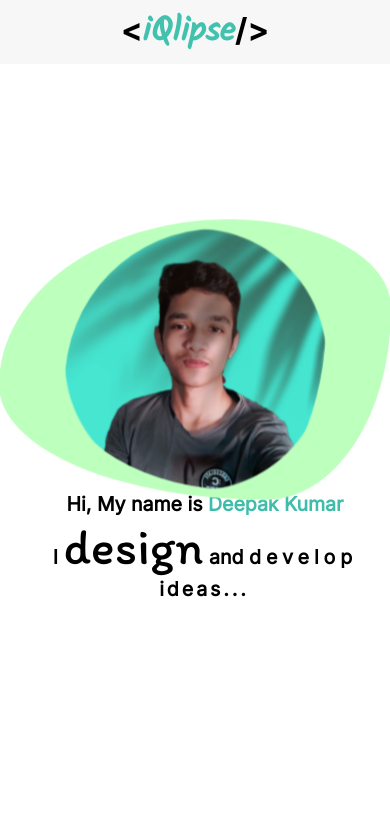
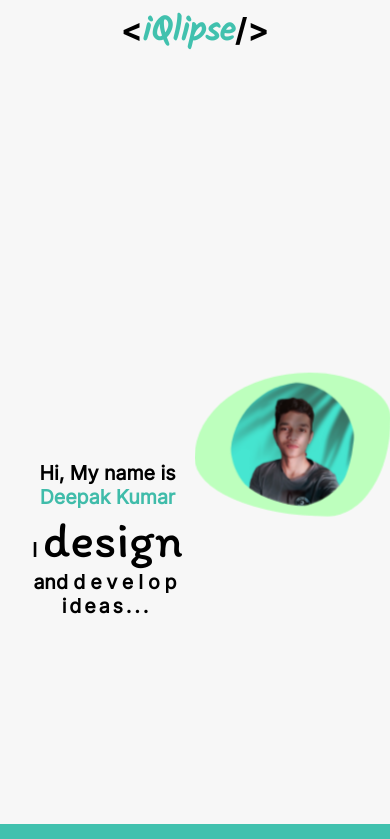
Before and after one commit to iQliPsE-22/iQliPsE-22, a React (Create React App) app: page / in a window 390 px wide. Shown: the top 839 px of the page. Built offline with nearby package versions, Linux system fonts and the light colour scheme.

Commit message:
responsive

```diff
--- a/src/App.css
+++ b/src/App.css
@@ -27,9 +27,14 @@ header {
   background-color: aliceblue;
 }
 
+.App {
+  background-color: #f7f7f7;
+  display: flex;
+  flex-direction: row;
+}
+
 #iqlipse-res {
   display: none;
-
 }
 
 a {
@@ -38,7 +43,7 @@ a {
 }
 
 .App {
-  height: 100vh;
+  height: 90vh;
 }
 
 #logo {
@@ -68,22 +73,11 @@ a {
 }
 
 #display {
-  height: 70vh;
+  height: 100%;
+  width: 50%;
   display: flex;
   align-items: center;
   justify-content: right;
-}
-
-.omega {
-  height: auto;
-  background-color: #bdffbd;
-  animation: bubble 6s infinite;
-  transition: transform 0.3s ease-in-out;
-  padding: 10px;
-  display: flex;
-  justify-content: center;
-  align-items: center;
-  margin-right: 80px;
 }
 
 #display img {
@@ -93,6 +87,18 @@ a {
   transition: transform 0.3s ease-in-out;
   margin-top: 30px;
   margin-left: 20px;
+}
+
+.omega {
+  background-color: #bdffbd;
+  animation: bubble 6s infinite;
+  transition: transform 0.3s ease-in-out;
+  padding: 10px;
+  display: flex;
+  justify-content: center;
+  align-items: center;
+  overflow-y: hidden;
+  margin-right: 4%;
 }
 
 @keyframes bubble {
@@ -113,13 +119,18 @@ a {
 }
 
 #info {
-  position: absolute;
-  top: 300px;
+  display: flex;
+  flex-direction: column;
+  justify-content: center;
+  width: 50%;
   font-family: Inter;
   font-size: 25px;
   font-style: normal;
   line-height: normal;
   font-weight: lighter;
+}
+
+#info h2 {
   margin-left: 20px;
 }
 
--- a/src/App.js
+++ b/src/App.js
@@ -20,8 +20,8 @@ function App() {
 
   return (
     <>
+      <Header />
       <div className="App">
-        <Header />
         <div id="info">
           <h2>
             Hi, My name is <span id="name">Deepak Kumar</span>
```
